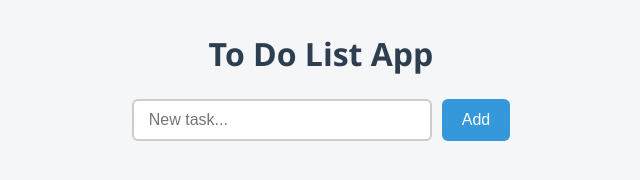
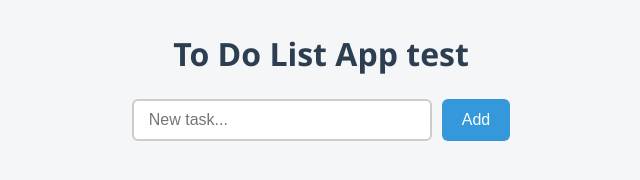
Before and after one commit to moreajay/cicd-pipeline, a website: page public/index.html in a window 1280 px wide. Shown: the whole page, without its empty margins (319-959 px from the left). Drawn offline with Linux system fonts and the light colour scheme; no server answers.

Commit message:
checking github hook

```diff
--- a/public/index.html
+++ b/public/index.html
@@ -122,7 +122,7 @@
 
 </head>
 <body>
-    <h1>To Do List App</h1>
+    <h1>To Do List App test</h1>
     <form id="todo-form">
         <input type="text" id="task-input" placeholder="New task..." required>
         <button type="submit">Add</button>
```
